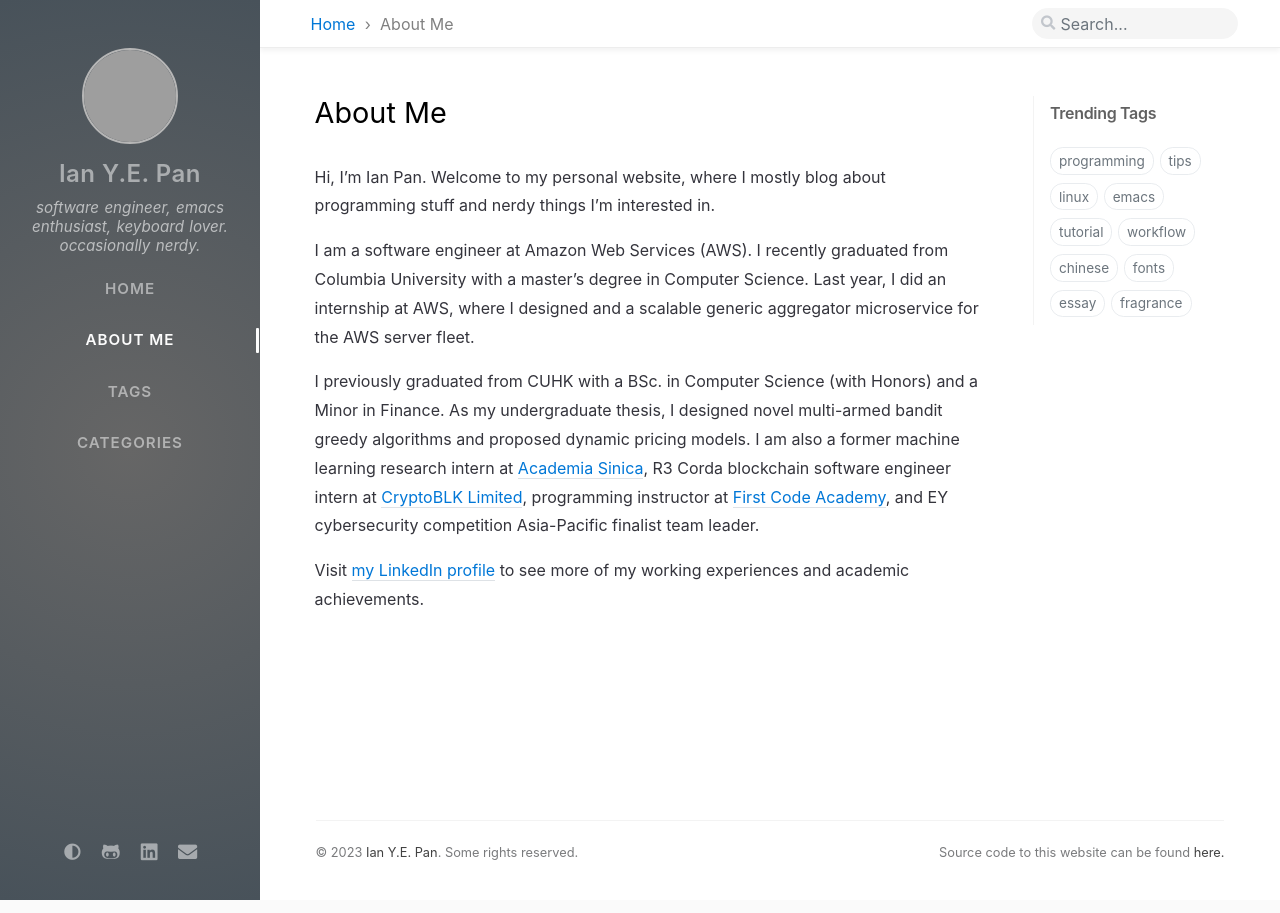
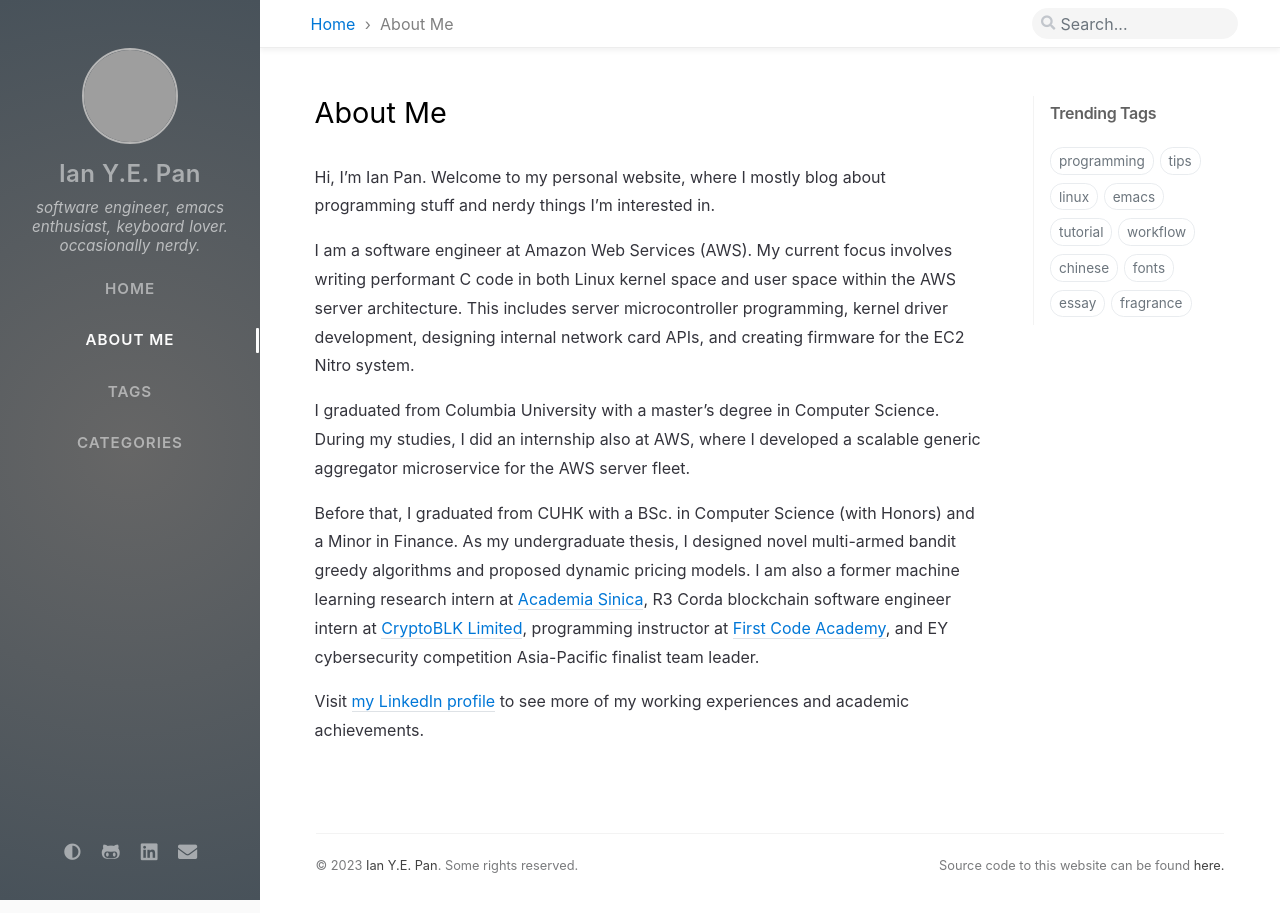
Before and after one commit to ianyepan/ianyepan.github.io, a Jekyll site: the page built from _tabs/about.md, in a window 1280 px wide. Built offline with Jekyll 4.4.1, drawn with Linux system fonts in a browser that asks for light colours; nearby versions of some CDN libraries; comment, search, counter and statistics services are not loaded; grey boxes are pictures that could not be loaded.

Commit message:
Update about.md

```diff
--- a/_tabs/about.md
+++ b/_tabs/about.md
@@ -7,13 +7,11 @@ order: 1
 Hi, I'm Ian Pan. Welcome to my personal website, where I mostly blog
 about programming stuff and nerdy things I'm interested in.
 
-I am a software engineer at Amazon Web Services (AWS). I recently
-graduated from Columbia University with a master's degree in Computer
-Science. Last year, I did an internship at AWS, where I designed and a
-scalable generic aggregator microservice for the AWS server
-fleet.
+I am a software engineer at Amazon Web Services (AWS). My current focus involves writing performant C code in both Linux kernel space and user space within the AWS server architecture. This includes server microcontroller programming, kernel driver development, designing internal network card APIs, and creating firmware for the EC2 Nitro system.
 
-I previously graduated from CUHK with a BSc. in Computer Science (with
+I graduated from Columbia University with a master's degree in Computer Science. During my studies, I did an internship also at AWS, where I developed a scalable generic aggregator microservice for the AWS server fleet.
+
+Before that, I graduated from CUHK with a BSc. in Computer Science (with
 Honors) and a Minor in Finance. As my undergraduate thesis, I designed
 novel multi-armed bandit greedy algorithms and proposed dynamic
 pricing models. I am also a former machine learning research intern at
```
